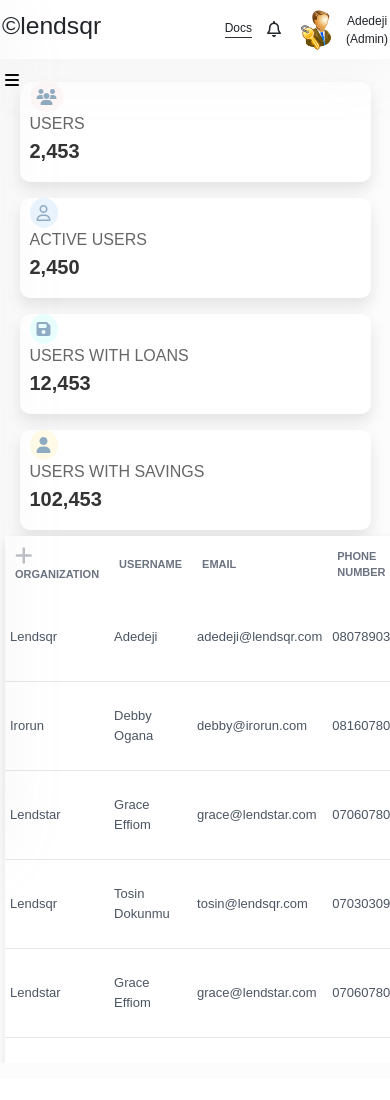
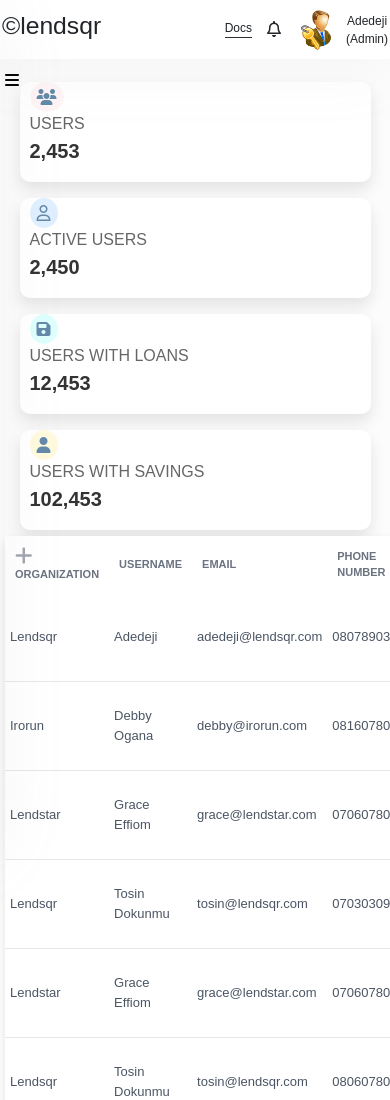
Before and after one commit to Dev-ishaq/lendsqr-fe-test, a React (Vite) app: page /dash in a window 390 px wide. Shown: the top 1100 px of the page. Before the commit the page ends 1079 px from the top, so only its background shows below. Built offline with nearby package versions, Linux system fonts and the light colour scheme.

Commit message:
Update UserTables.css

```diff
--- a/src/assets/css/UserTables.css
+++ b/src/assets/css/UserTables.css
@@ -119,6 +119,7 @@
       padding: 10px;
       max-width: 660px;
       padding: 5px;
+      height: 75%;
     }
     .user-table {
       width: 100%;
```
